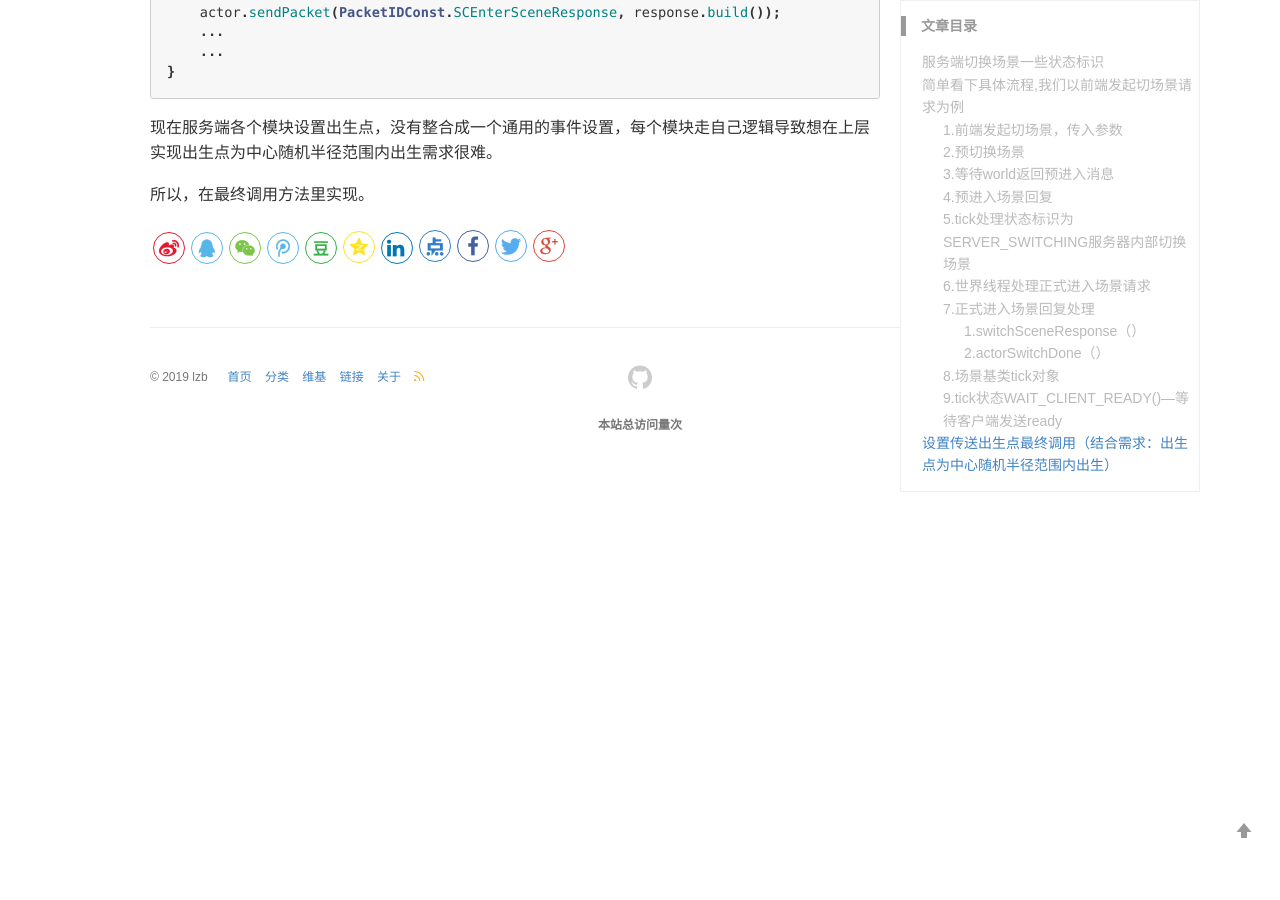
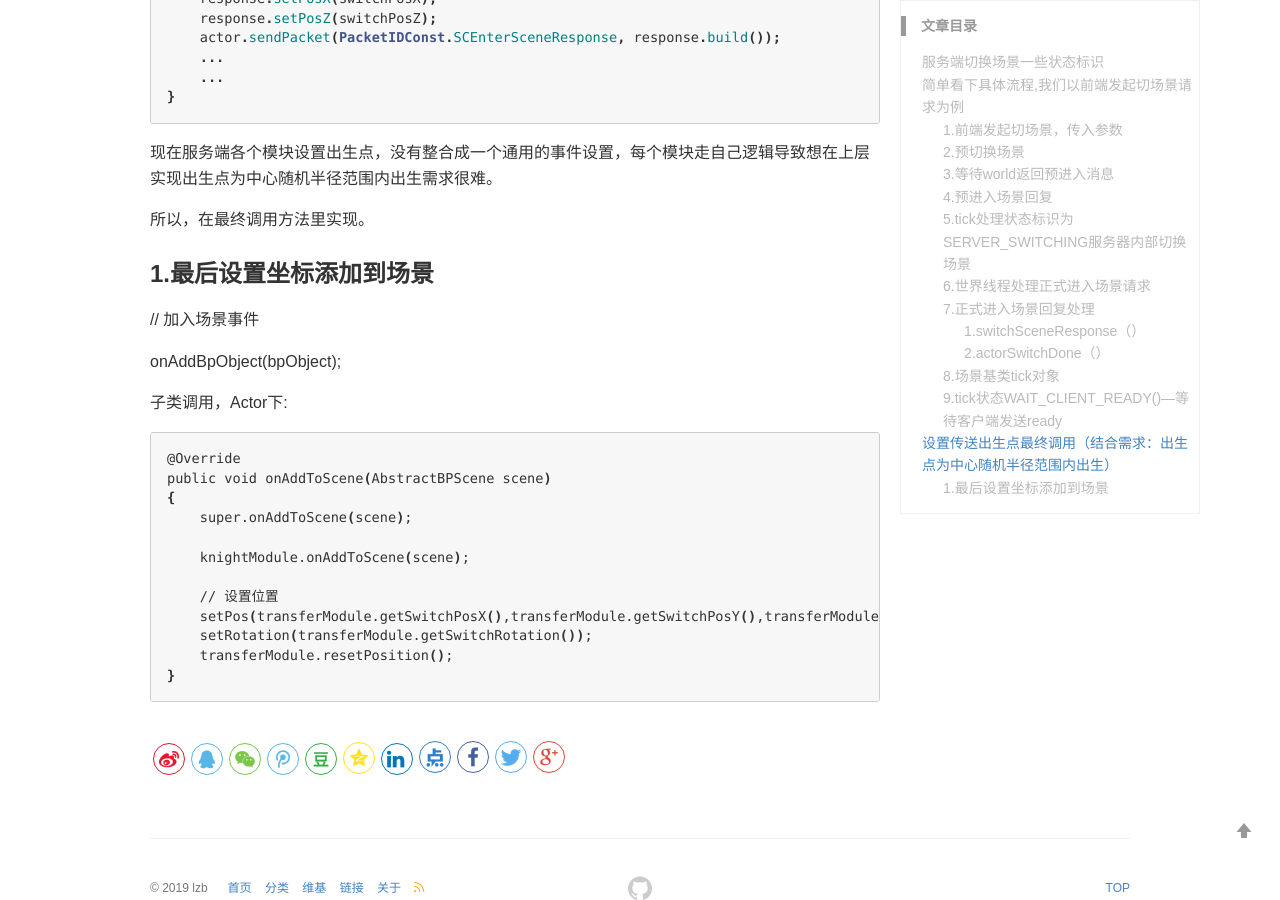
Before and after one commit to lizb0907/lizb0907.github.io, a Jekyll site: the page built from _posts/mmo-game/2018-08-28-TransferModule.md, in a window 1280 px wide and 900 px high, scrolled down 11608 px. Built offline with Jekyll 4.4.1, drawn with Linux system fonts in a browser that asks for light colours; comment, search, counter and statistics services are not loaded; before the commit the page ends 12082 px from its top, so only the background shows below that.

Commit message:
update transferModule

````diff
--- a/_posts/mmo-game/2018-08-28-TransferModule.md
+++ b/_posts/mmo-game/2018-08-28-TransferModule.md
@@ -550,3 +550,25 @@ private void tickActorWaittingAdd()
 现在服务端各个模块设置出生点，没有整合成一个通用的事件设置，每个模块走自己逻辑导致想在上层实现出生点为中心随机半径范围内出生需求很难。
 
 所以，在最终调用方法里实现。
+
+### 1.最后设置坐标添加到场景
+
+// 加入场景事件
+
+onAddBpObject(bpObject);
+
+子类调用，Actor下:
+```sh
+@Override
+public void onAddToScene(AbstractBPScene scene)
+{
+    super.onAddToScene(scene);
+
+    knightModule.onAddToScene(scene);
+
+    // 设置位置
+    setPos(transferModule.getSwitchPosX(),transferModule.getSwitchPosY(),transferModule.getSwitchPosZ());
+    setRotation(transferModule.getSwitchRotation());
+    transferModule.resetPosition();
+}
+```
````
